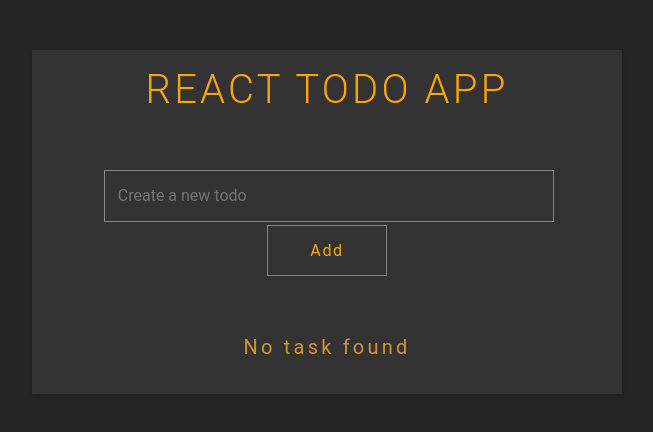
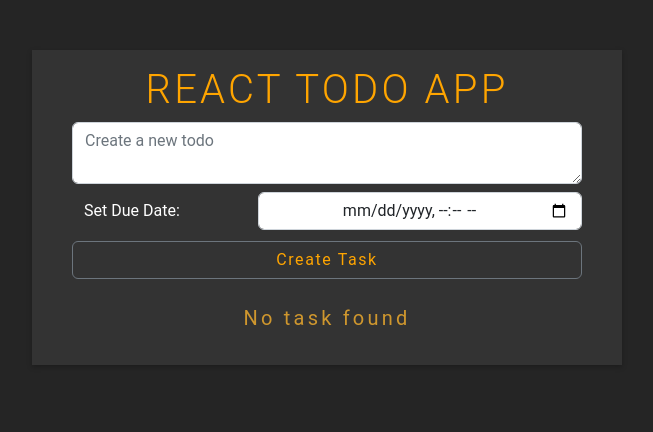
Before and after one commit to sc-pak/react-takehome-challenge, a React (Create React App) app: page / in a window 1280 px wide. Shown: the top 432 px of the page, without its empty margins (313-966 px from the left). Built offline with nearby package versions, Linux system fonts and the light colour scheme.

Commit message:
Create a todo form of inputs and change function signatures, file names, and imports accordingly

```diff
--- a/src/App.js
+++ b/src/App.js
@@ -1,5 +1,5 @@
 import { useState } from "react";
-import TodoInput from "./TodoInput";
+import TodoForm from "./TodoForm";
 import TodoList from "./TodoList";
 import "./App.css";
 
@@ -24,7 +24,7 @@ const App = () => {
   return (
     <div className="App">
       <h1>React Todo App</h1>
-      <TodoInput todo={todo} setTodo={setTodo} addTodo={addTodo} />
+      <TodoForm todo={todo} setTodo={setTodo} addTodo={addTodo} />
       <TodoList list={todos} remove={deleteTodo} />
     </div>
   );
--- /dev/null
+++ b/src/TodoForm.js
@@ -0,0 +1,52 @@
+const TodoForm = ({ input, setTodo, dueDate, setDueDate, addTodo }) => {
+  return (
+    <div className="container mb-4">
+      <div className="container align-self-center mb-2">
+        <textarea
+          className="form-control"
+          type="text"
+          name="formTodoInput"
+          value={input}
+          placeholder="Create a new todo"
+          onChange={(e) => {
+            setTodo(e.target.value);
+          }}
+        />
+      </div>
+
+      <div className="container mb-2">
+        <div className="row text-end justify-content-end ms-auto align-self-end">
+          <div className="col-4 text-start align-self-center">
+            <label htmlFor="dueDate" style={{ color: "white" }}>
+              Set Due Date:
+            </label>
+          </div>
+
+          <div className="col-8">
+            <input
+              className="form-control text-center"
+              type="datetime-local"
+              name="formDueDate"
+              value={dueDate}
+              onChange={(e) => {
+                console.log("e", e);
+                setDueDate(e.target.value);
+              }}
+            />
+          </div>
+        </div>
+      </div>
+
+      <div className="container justify-content-center">
+        <button
+          className="col-12 add-button btn btn-outline-secondary"
+          onClick={addTodo}
+        >
+          Create Task
+        </button>
+      </div>
+    </div>
+  );
+};
+
+export default TodoForm;
--- a/src/TodoInput.js
+++ /dev/null
@@ -1,20 +0,0 @@
-const TodoInput = ({ todo, setTodo, addTodo }) => {
-  return (
-    <div className="input-wrapper">
-      <input
-        type="text"
-        name="todo"
-        value={todo}
-        placeholder="Create a new todo"
-        onChange={(e) => {
-          setTodo(e.target.value);
-        }}
-      />
-      <button className="add-button" onClick={addTodo}>
-        Add
-      </button>
-    </div>
-  );
-};
-
-export default TodoInput;
```
